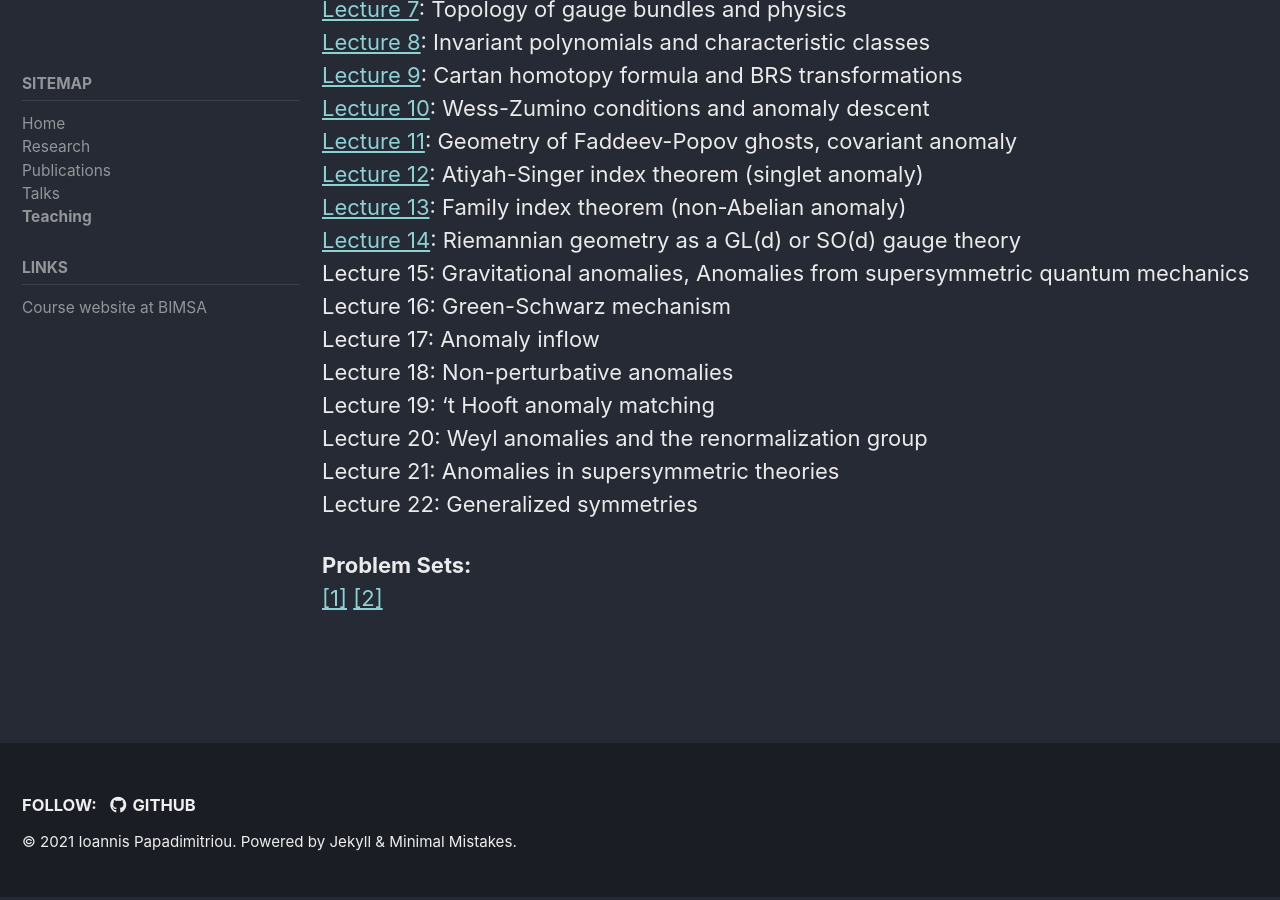
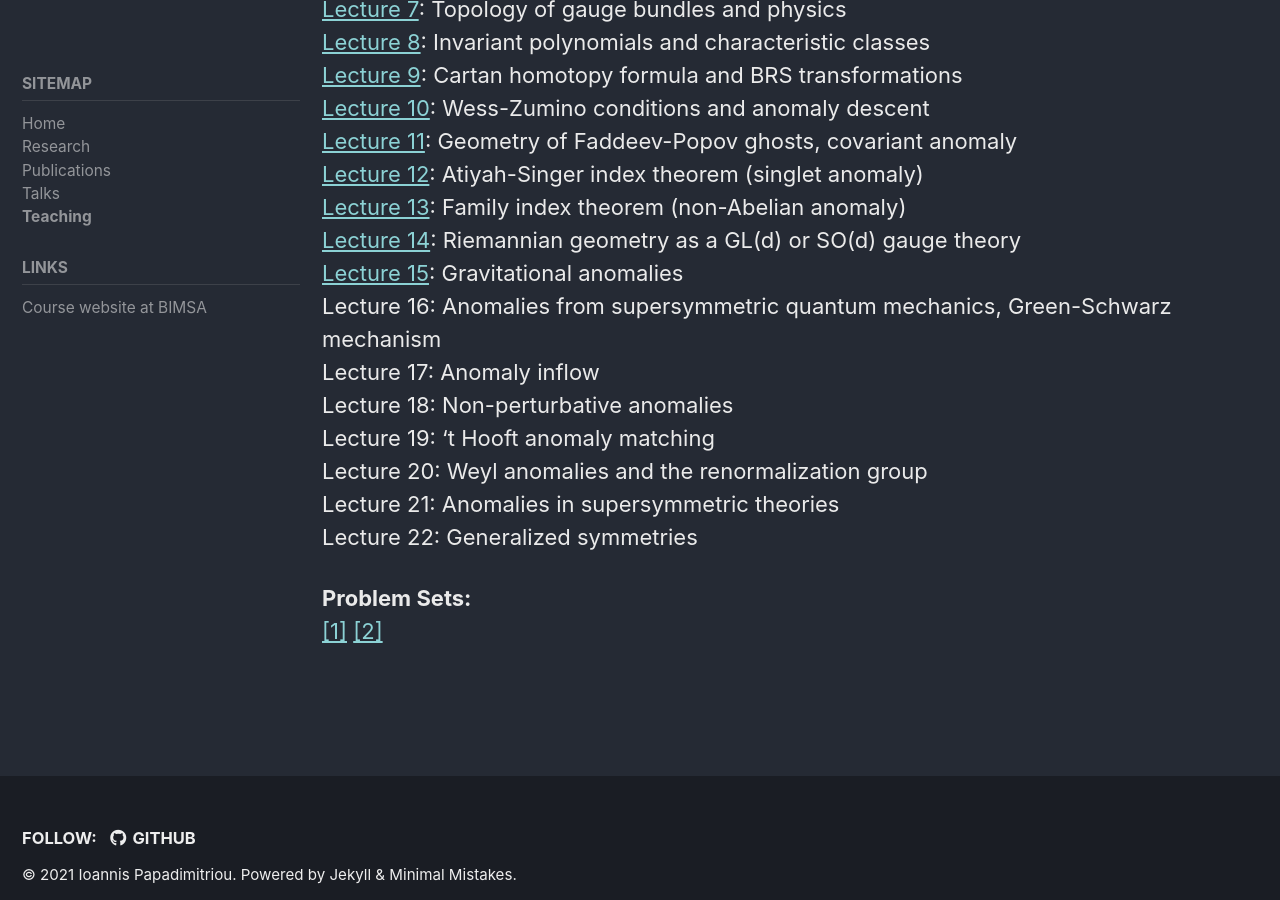
Before and after one commit to ipapadimitriou/ipapadimitriou.github.io, a Jekyll site: the page built from _pages/teaching.md, in a window 1280 px wide and 900 px high, scrolled down 1608 px. Built offline with Jekyll 4.4.1, drawn with Linux system fonts in a browser that asks for light colours; cached includes are drawn as plain includes; part of the change alters nothing that is shown.

```diff
--- a/_pages/teaching.md
+++ b/_pages/teaching.md
@@ -71,8 +71,8 @@ c) Lie algebras and groups<br>
 [Lecture 12](./attachments/teaching/QFT Anomalies and Applications 2021/lecture notes/QFT Anomalies - Lecture 12.pdf): Atiyah-Singer index theorem (singlet anomaly)<br>
 [Lecture 13](./attachments/teaching/QFT Anomalies and Applications 2021/lecture notes/QFT Anomalies - Lecture 13.pdf): Family index theorem (non-Abelian anomaly)<br>
 [Lecture 14](./attachments/teaching/QFT Anomalies and Applications 2021/lecture notes/QFT Anomalies - Lecture 14.pdf): Riemannian geometry as a GL(d) or SO(d) gauge theory<br>
-Lecture 15: Gravitational anomalies, Anomalies from supersymmetric quantum mechanics<br>
-Lecture 16: Green-Schwarz mechanism<br>
+[Lecture 15](./attachments/teaching/QFT Anomalies and Applications 2021/lecture notes/QFT Anomalies - Lecture 15.pdf): Gravitational anomalies<br>
+Lecture 16: Anomalies from supersymmetric quantum mechanics, Green-Schwarz mechanism<br>
 Lecture 17: Anomaly inflow<br>
 Lecture 18: Non-perturbative anomalies<br>
 Lecture 19: 't Hooft anomaly matching<br>
```
Also changed, not shown: 1 other file.
